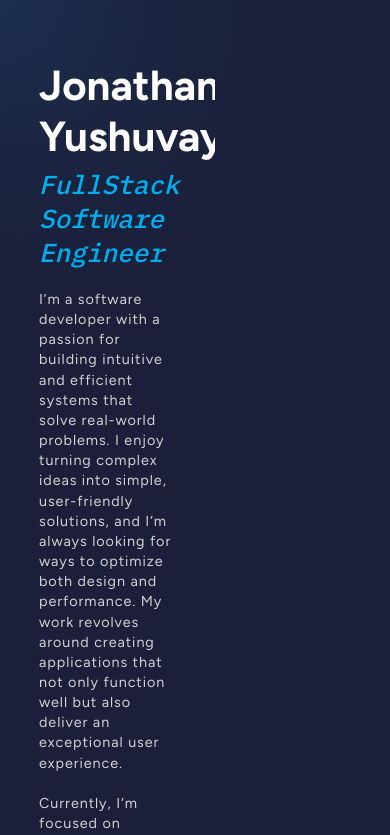
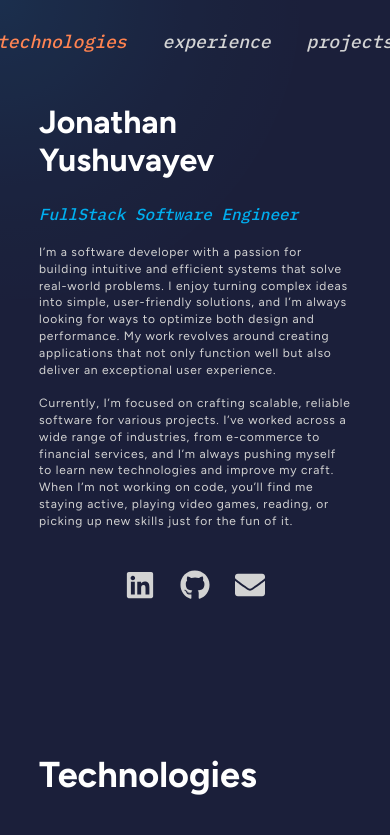
Before and after one commit to jyush98/my-portfolio, a React (Vite) app: page / in a window 390 px wide. Shown: the top 835 px of the page. Built offline with nearby package versions, Linux system fonts and the light colour scheme.

Commit message:
Layout changes for iphone and fixed scrolling

```diff
--- a/src/components/NavBar.css
+++ b/src/components/NavBar.css
@@ -41,3 +41,36 @@
   .text-purple-hover a:hover, .text-purple-hover.active a {
     color: rgb(223 96 255);
   }
+
+  @media (max-width: 800px) {
+    .navbar {
+      display: flex; /* Make it visible */
+      flex-direction: row; /* Horizontal layout */
+      justify-content: center; /* Center links */
+      position: sticky; /* Stick to the top */
+      top: 0;
+      left: 0;
+      width: 100%; /* Full width */
+      background-color: #1B1F3A; /* Match background */
+      padding: 10px 0; /* Add spacing */
+      z-index: 100; /* Ensure it's above other content */
+      padding-top: 30px;
+    }
+
+    .navbar-list {
+      display: flex; /* Make it a row */
+      flex-direction: row; /* Ensure links are horizontal */
+      gap: 20px; /* Add spacing between links */
+      justify-content: center; /* Center links */
+      padding: 0;
+    }
+
+    .navbar-list li {
+      margin: 0;
+      font-size: 18px; /* Slightly smaller font for small screens */
+    }
+
+    :target {
+      scroll-margin-top: 40px; /* Prevents navbar from hiding sections */
+    }
+  }
--- a/src/components/NavBar.tsx
+++ b/src/components/NavBar.tsx
@@ -32,13 +32,13 @@ const NavBar: React.FC = () => {
     <nav className="navbar">
       <ul className="navbar-list ibm-plex-mono-medium-italic">
         <li className={`text-orange-hover ${activeSection === "technologies" ? "active" : ""}`}>
-          <a href="#technologies">technologies</a>
+          <a href="#technologies" scroll-behavior="smooth">technologies</a>
         </li>
         <li className={`text-yellow-hover ${activeSection === "experience" ? "active" : ""}`}>
-          <a href="#experience">experience</a>
+          <a href="#experience" scroll-behavior="smooth">experience</a>
         </li>
         <li className={`text-green-hover ${activeSection === "projects" ? "active" : ""}`}>
-          <a href="#projects">projects</a>
+          <a href="#projects" scroll-behavior="smooth">projects</a>
         </li>
       </ul>
     </nav>
--- a/src/components/home/Home.css
+++ b/src/components/home/Home.css
@@ -4,30 +4,56 @@
     width: 100vw;
     background-color: #1B1F3A;
     overflow: auto;
+    min-height: 100vh;
+    scroll-behavior: smooth;
   }
 
   .left-column {
     position: sticky;
     top: 0;
-    width: 35%; /* Adjust width as needed */
-    height: 100vh;
+    width: 35%;
+    max-height: 100vh; /* Ensures it never exceeds the viewport height */
+    height: auto; /* Allows it to shrink */
     display: flex;
     flex-direction: column;
     justify-content: flex-start;
     padding-left: 10%;
     padding-right: 5%;
-    overflow: hidden;
+    overflow: hidden; /* Prevents scrolling */
+  }
+
+  .left-column-content {
+    flex-grow: 1; /* Makes sure content takes available space */
+    display: flex;
+    flex-direction: column;
+    justify-content: space-between; /* Distributes content evenly */
+    max-height: 100%; /* Ensures it doesn't exceed left column */
+    overflow: hidden; /* Prevents content overflow */
+  }
+
+  .left-column h1 {
+    font-size: clamp(1.8rem, 3vw, 3rem); /* Scales between min and max size */
+  }
+
+  .left-column h2 {
+    font-size: clamp(0.9rem, 2vw, 1.2rem); /* Scales between min and max size */
+  }
+
+  .left-column p {
+    font-size: clamp(0.4rem, 1.2vw, 0.8rem);
+  }
+
+  .left-column a {
+    font-size: clamp(0.4rem, 1.5vw, 0.8rem);
   }
 
   .right-column {
     width: 35%; /* Adjust width as needed */
-    /* height: 100vh; */
     padding: 2rem;
     padding-right: 10%;
     padding-left: 5%;
     padding-top: 0px;
-    /* scroll-behavior: smooth; */
-    /* overflow: auto; */
+    scroll-behavior: smooth;
   }
 
   .section {
--- a/src/components/home/Home.tsx
+++ b/src/components/home/Home.tsx
@@ -1,4 +1,4 @@
-import React, { useEffect } from "react";
+import React, { useState, useEffect } from "react";
 import "./Home.css";
 import HeroContent from "./hero/HeroContent";
 import NavIconLinks from "./hero/NavIconLinks";
@@ -8,13 +8,31 @@ import Experience from "./experience/Experience";
 import Projects from "./projects/Projects";
 
 const Home: React.FC = () => {
+  const [isMobileView, setIsMobileView] = useState<boolean>(false);
+
+  // Function to check screen width & height
+  const handleResize = () => {
+    const isSmallScreen = window.innerWidth < 800;
+    setIsMobileView(isSmallScreen);
+  };
+
+  // Run on mount and whenever the window resizes
+  useEffect(() => {
+    handleResize(); // Check on first render
+    window.addEventListener("resize", handleResize);
+    return () => window.removeEventListener("resize", handleResize);
+  }, []);
 
   return (
+    <>
+      {isMobileView ? <NavBar /> : null}
       <div className="home-container dark-background">
         <div className="left-column dark-background">
+          <div className="left-column-content">
             <HeroContent />
-        <NavBar />
+            {!isMobileView && <NavBar />}
             <NavIconLinks />
+          </div>
         </div>
 
         {/* Right Side */}
@@ -33,6 +51,7 @@ const Home: React.FC = () => {
           </div>
         </div>
       </div>
+    </>
   );
 };
 
--- a/src/styles/style-guide.css
+++ b/src/styles/style-guide.css
@@ -265,7 +265,7 @@ body {
   font-style: normal;
 }
 
-@media (max-width: 768px) {
+@media (max-width: 800px) {
   /* Main container padding for mobile */
   .home-container {
     display: flex;
@@ -276,13 +276,30 @@ body {
   }
 
   /* Hide navbar on iPhone screens */
-  .navbar {
+  /* .navbar {
     display: none;
-  }
+  } */
 
   .left-column, .right-column {
     padding-left: 10%;
     padding-right: 10%;
+    width: 80%;
+  }
+
+  .left-column h1 {
+    font-size: 2rem;
+  }
+
+  .left-column h2 {
+    font-size: 1rem;
+  }
+
+  .left-column p {
+    font-size: 0.75rem;
+  }
+
+  .left-column a {
+    font-size: 0.8rem;
   }
 
   /* Section spacing */
@@ -329,10 +346,16 @@ body {
     padding-top: 20px;
   }
 
-  .left-column, .right-column h2, h1 {
+  .right-column h2 {
+    padding-top: 90px;
+    color: #FFFFFF;
+  }
+
+  .left-column h1, h2 {
     padding-top: 20px;
     color: #FFFFFF;
   }
+
   .left-column {
     height: auto;
   }
```
Lines whose indentation alone changed are shown as unchanged.
